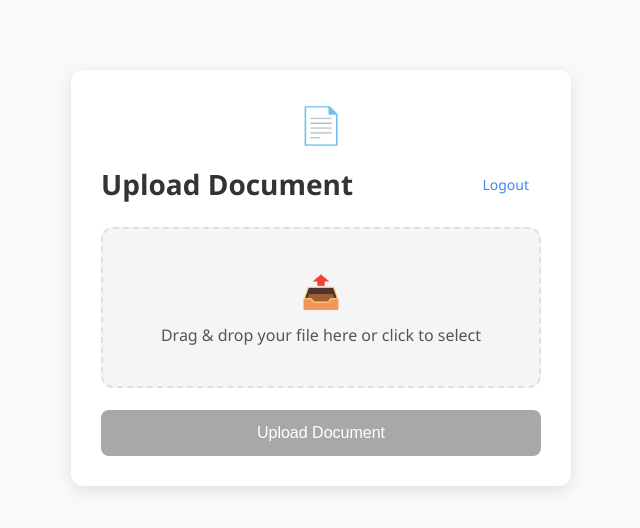
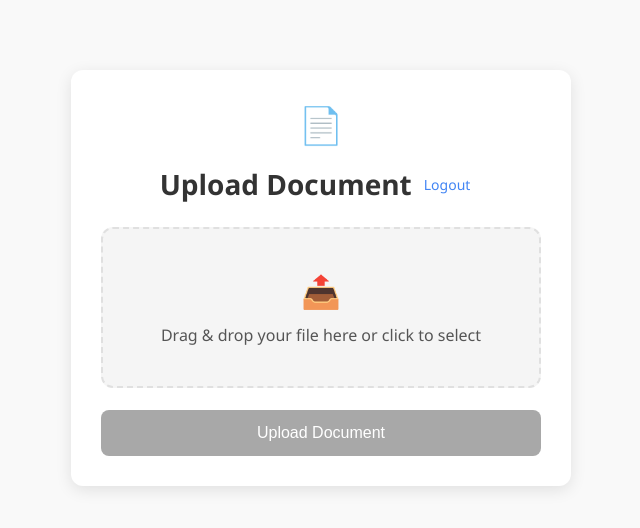
Before and after one commit to shashvcode/DocuAssist, a plain HTML site: page upload.html in a window 1280 px wide. Shown: the whole page, without its empty margins (319-959 px from the left). Drawn offline with Linux system fonts and the light colour scheme; sample sign-in values are in the browser's storage.

Commit message:
UI improvements

```diff
--- a/upload.html
+++ b/upload.html
@@ -3,7 +3,7 @@
 <head>
     <meta charset="UTF-8">
     <meta name="viewport" content="width=device-width, initial-scale=1.0">
-    <title>Document AI Chat - Upload Document</title>
+    <title>DocuAssist.ai - Upload</title>
     <style>
         :root {
             --primary-color: #4285f4;
@@ -33,7 +33,7 @@
 
         .header {
             display: flex;
-            justify-content: space-between;
+            justify-content: center;
             align-items: center;
             margin-bottom: 24px;
         }
```
Also changed, not shown: chat.html (+1 -1 lines), signup.html (+1 -1 lines).
